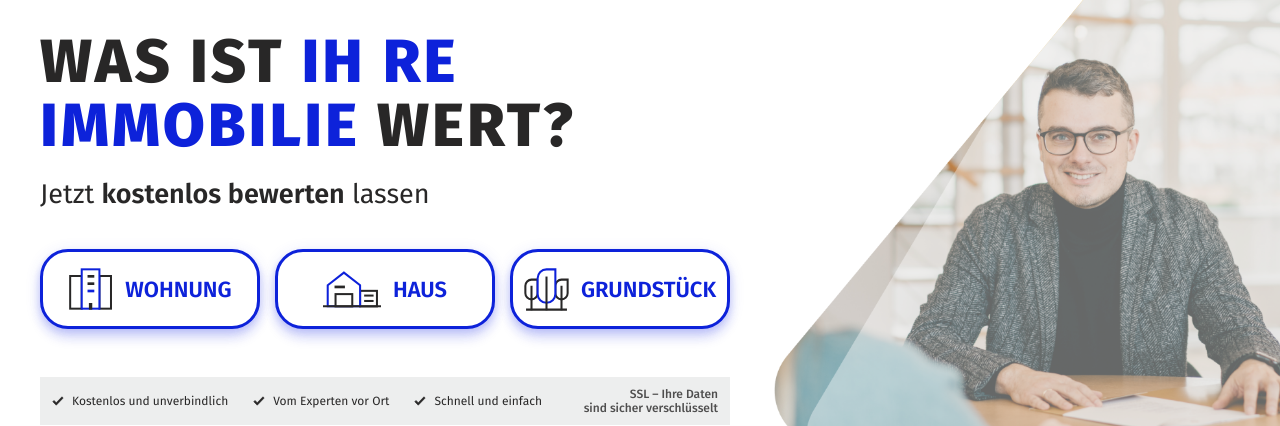
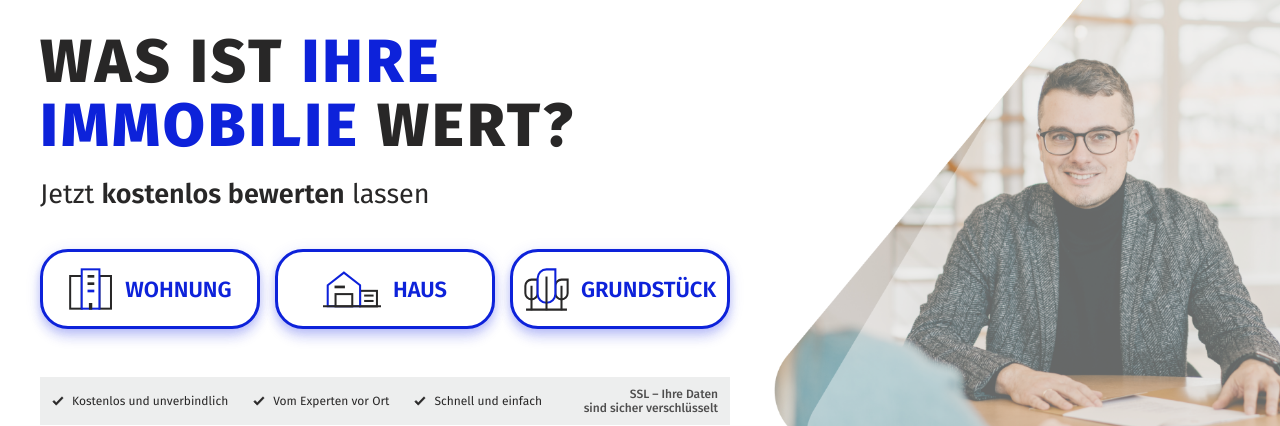
Before and after one commit to vitalikpetreniuk/wohnlowe, a plain HTML site: page index.html in a window 1280 px wide. Shown: the part 110-536 px from the top of the page. Drawn offline with Linux system fonts and the light colour scheme.

Commit message:
modal titles added

```diff
--- a/index.html
+++ b/index.html
@@ -110,7 +110,7 @@
 		<section class="top calc-inside">
 			<div class="container">
 				<div class="section-in">
-					<h1 data-aos="fade-up" data-aos-offset="50">was ist <span>Ih re<br> Immobilie</span> wert?</h1>
+					<h1 data-aos="fade-up" data-aos-offset="50">was ist <span>Ihre<br> Immobilie</span> wert?</h1>
 					<div data-aos-delay="50" data-aos="fade-up" data-aos-offset="50" class="subtitle">Jetzt <b>kostenlos bewerten</b> lassen</div>
 					<div data-aos-delay="100" data-aos="fade-up" data-aos-offset="50" class="valuation-categories">
 						<div class="valuation-category">
@@ -1613,6 +1613,8 @@
 				<img src="img/close.svg" alt="close">
 			</button>
 			<div class="modal-body">
+				<h1>was ist <span>Ihre<br> Immobilie</span> wert?</h1>
+				<div class="subtitle">Jetzt <b>kostenlos bewerten</b> lassen</div>
 				<div class="valuation-categories">
 					<div class="valuation-category">
 						<button data-target="flat" type="button" class="valuation-category-button">
@@ -1853,6 +1855,8 @@
 				<img src="img/close.svg" alt="close">
 			</button>
 			<div class="modal-body">
+				<h1>was ist <span>Ihre<br> Immobilie</span> wert?</h1>
+				<div class="subtitle">Jetzt <b>kostenlos bewerten</b> lassen</div>
 				<div class="valuation-categories">
 					<div class="valuation-category">
 						<button data-target="flat" type="button" class="valuation-category-button">
```
Also changed, not shown: article.html (+4 -0 lines), call.html (+4 -0 lines), contact.html (+4 -0 lines), counselor.html (+4 -0 lines), header.html (+4 -0 lines), offers.html (+4 -0 lines), page.html (+4 -0 lines), project.html (+4 -0 lines), sell.html (+4 -0 lines), valuation.html (+4 -0 lines).
